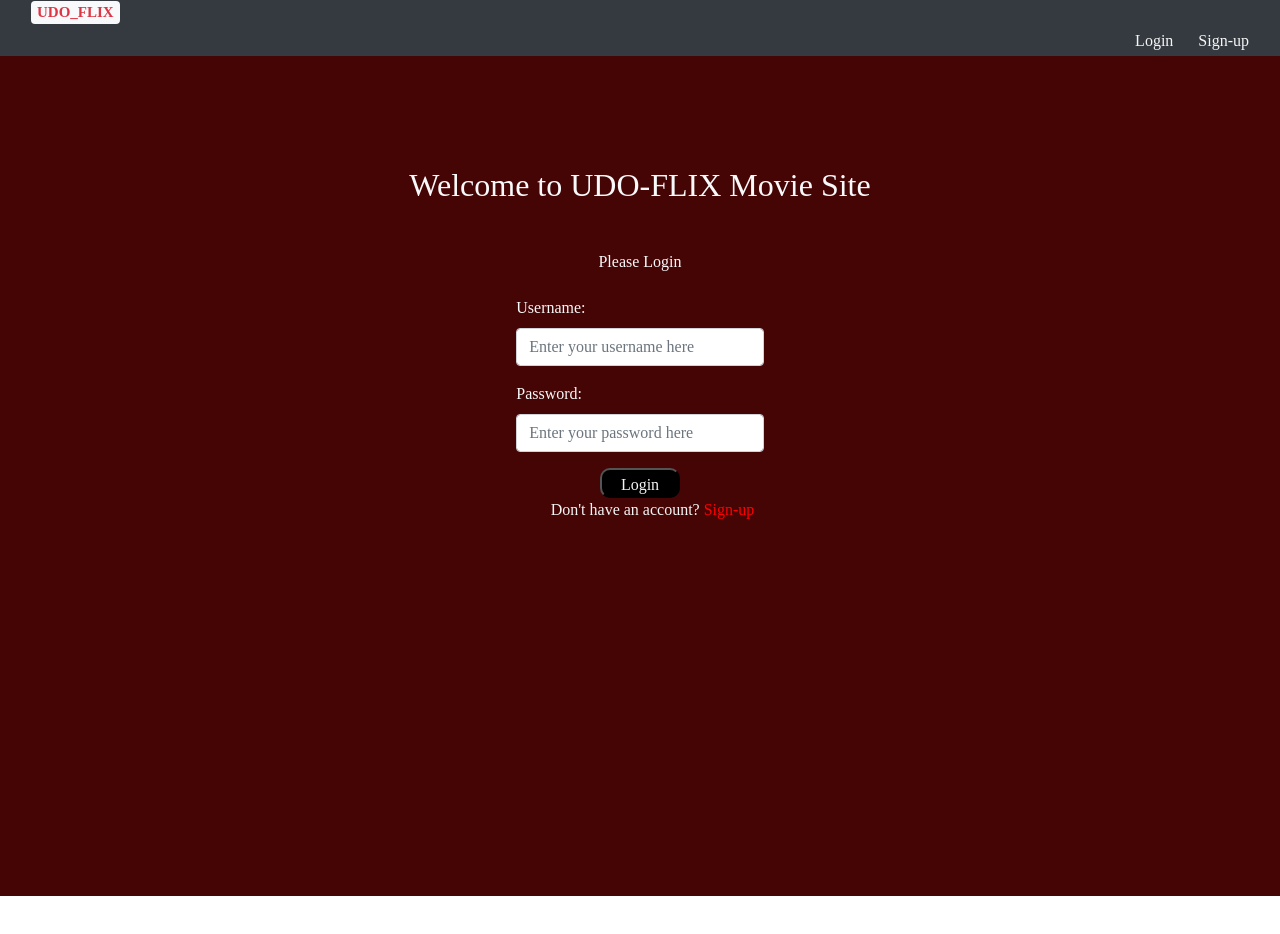
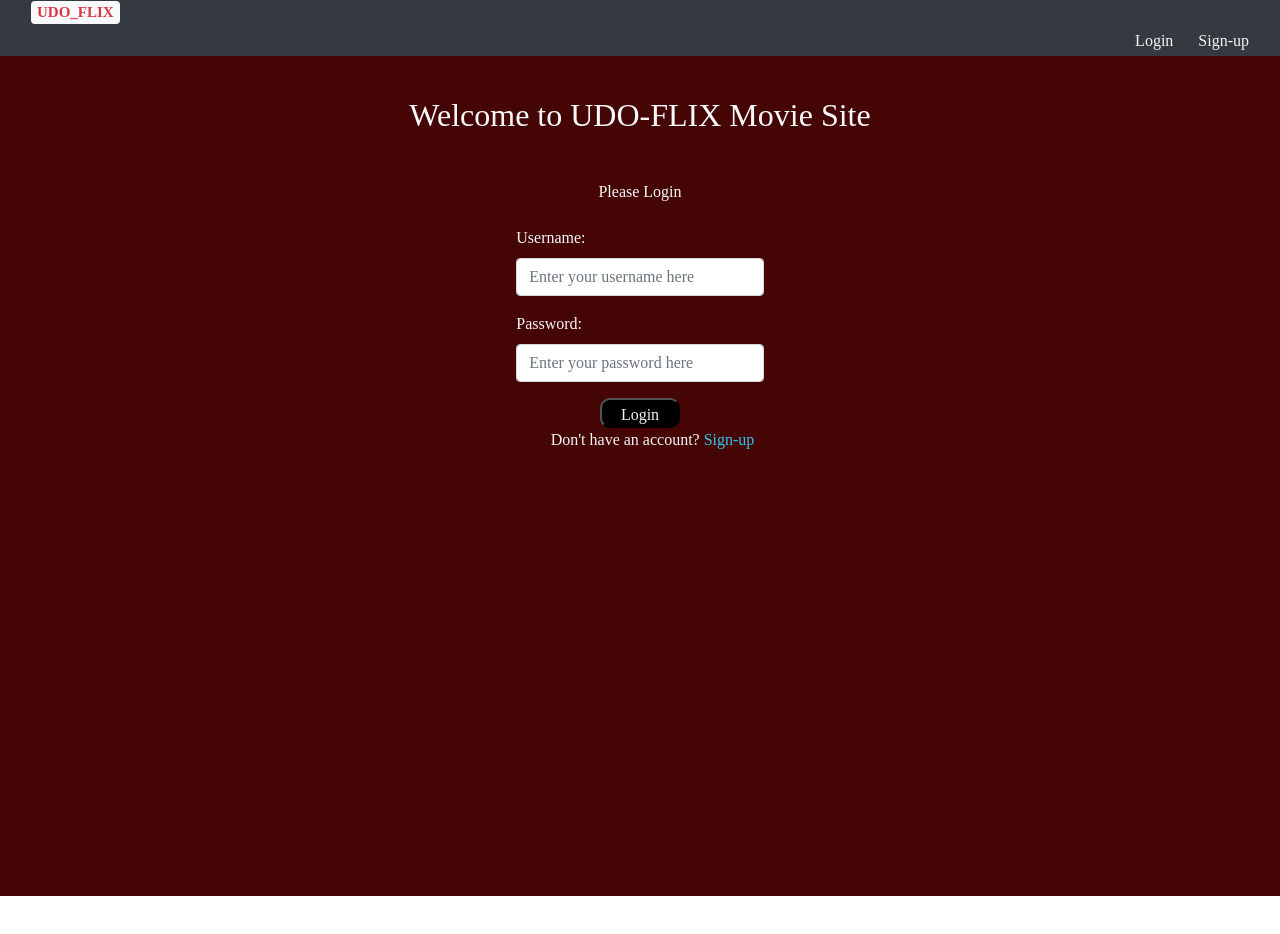
Before and after one commit to Udokailodigwe/udo_flix-React-client, a React (Vite) app: page / in a window 1280 px wide. Shown: the top 934 px of the page. After the commit the page ends 896 px from the top, so only its background shows below. Built offline with nearby package versions, Linux system fonts and the light colour scheme.

Commit message:
Styled login  section

```diff
--- a/src/components/login-view/login-view.scss
+++ b/src/components/login-view/login-view.scss
@@ -13,13 +13,10 @@
 }
 
 .login-view{
-    position: relative;
-    top: 70px;
     height: 100vh;
-
 
 }
 
 .register-link{
-    color: red;
+    color: rgb(49, 197, 231);
 }
```
